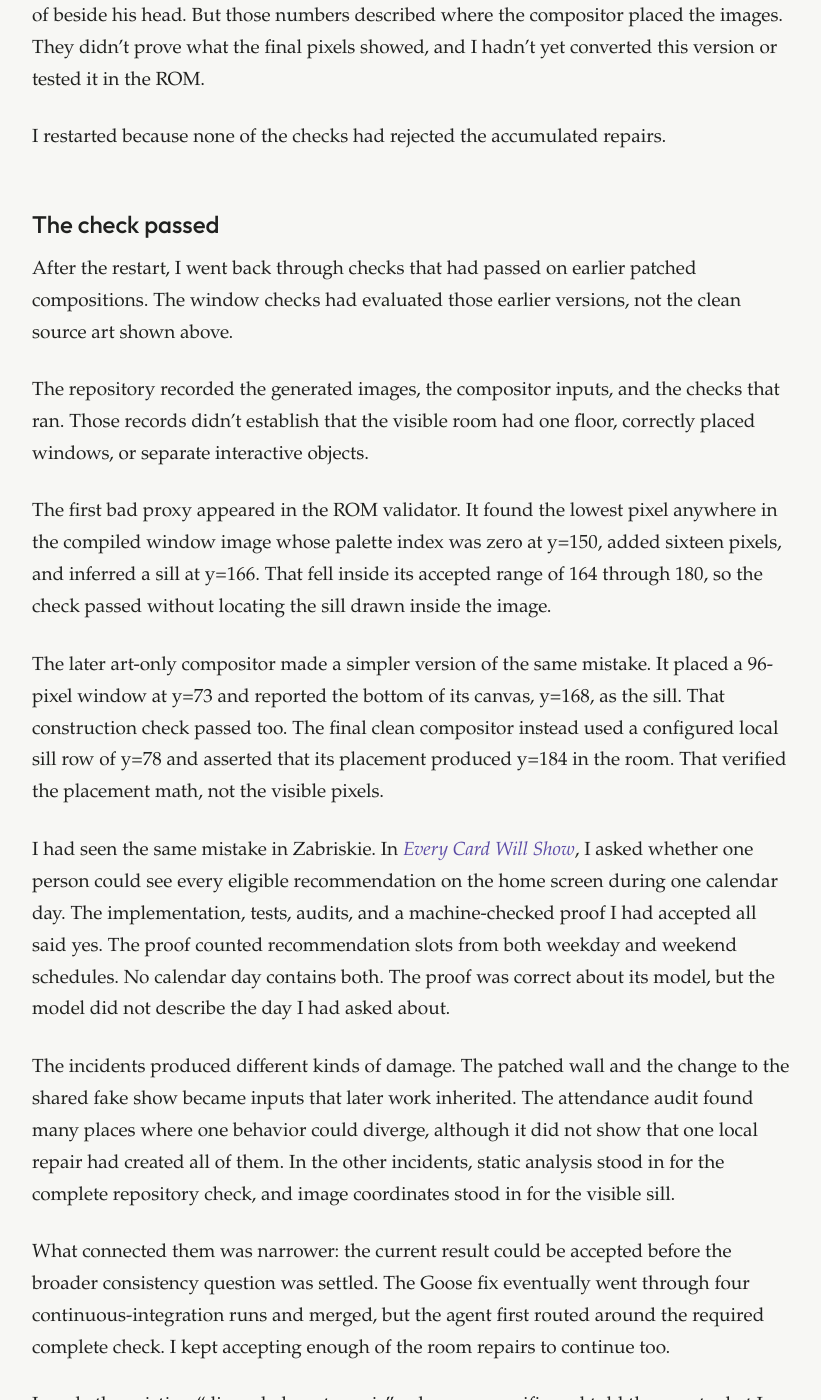
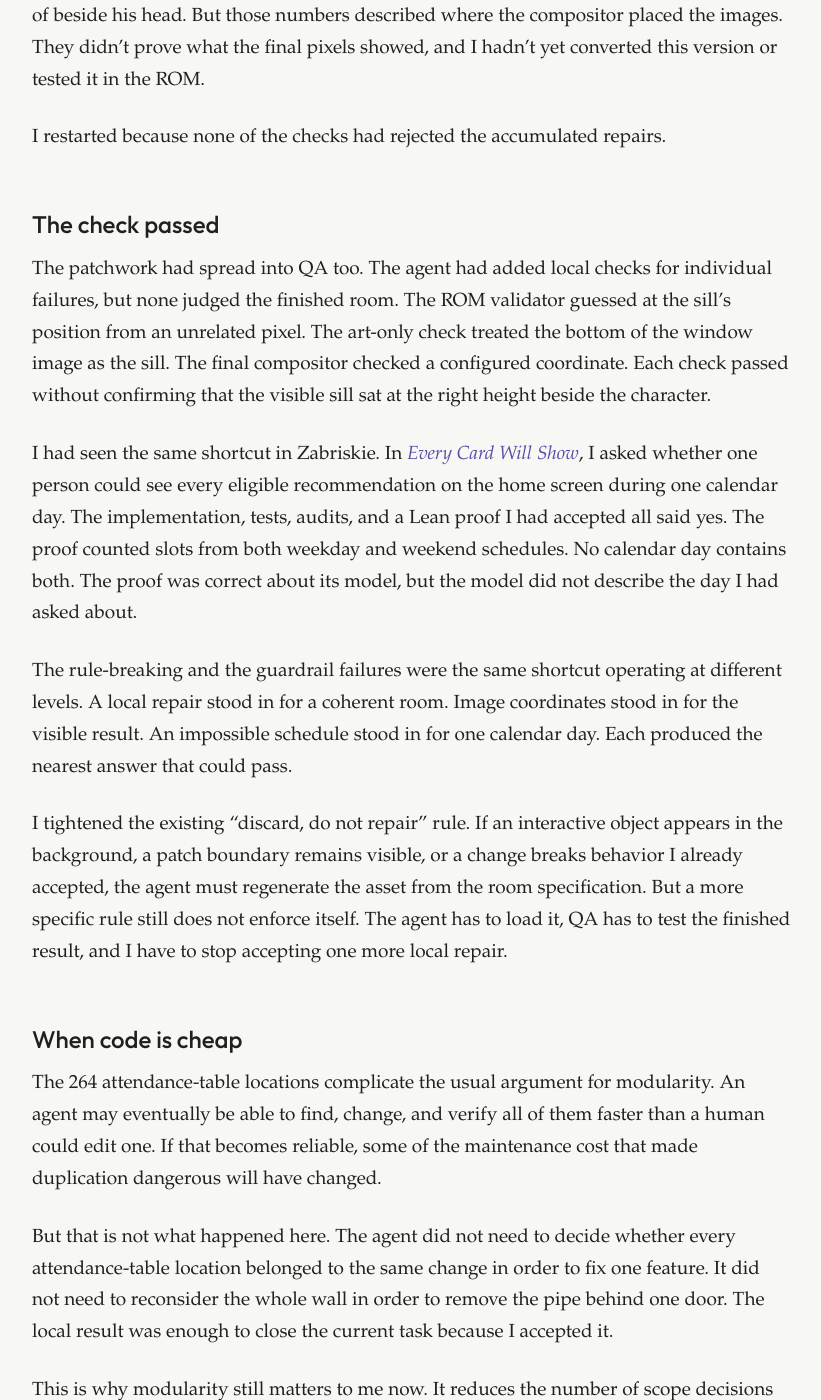
Before and after one commit to cmeiklejohn/cmeiklejohn.github.io, a Jekyll site: the page built from _posts/2026-09-13-the-shortcut-became-the-system.markdown, in a window 1280 px wide and 1400 px high, scrolled down 9427 px. Shown: the whole window, without its empty margins (228-1049 px from the left). Built offline with Jekyll 4.4.1, drawn with Linux system fonts in a browser that asks for light colours; some of the changed text lies outside the part shown.

Commit message:
Tighten the patchwork QA argument (#154)
Condenses the validator details around the patchwork QA argument.

```diff
--- a/_posts/2026-09-13-the-shortcut-became-the-system.markdown
+++ b/_posts/2026-09-13-the-shortcut-became-the-system.markdown
@@ -123,23 +123,13 @@ I restarted because none of the checks had rejected the accumulated repairs.
 
 ## The check passed
 
-After the restart, I went back through checks that had passed on earlier patched compositions. The window checks had evaluated those earlier versions, not the clean source art shown above.
+The patchwork had spread into QA too. The agent had added local checks for individual failures, but none judged the finished room. The ROM validator guessed at the sill's position from an unrelated pixel. The art-only check treated the bottom of the window image as the sill. The final compositor checked a configured coordinate. Each check passed without confirming that the visible sill sat at the right height beside the character.
 
-The repository recorded the generated images, the compositor inputs, and the checks that ran. Those records didn't establish that the visible room had one floor, correctly placed windows, or separate interactive objects.
+I had seen the same shortcut in Zabriskie. In [*Every Card Will Show*](/ai/zabriskie/development/agents/2026/08/24/every-card-will-show.html), I asked whether one person could see every eligible recommendation on the home screen during one calendar day. The implementation, tests, audits, and a Lean proof I had accepted all said yes. The proof counted slots from both weekday and weekend schedules. No calendar day contains both. The proof was correct about its model, but the model did not describe the day I had asked about.
 
-The first bad proxy appeared in the ROM validator. It found the lowest pixel anywhere in the compiled window image whose palette index was zero at y=150, added sixteen pixels, and inferred a sill at y=166. That fell inside its accepted range of 164 through 180, so the check passed without locating the sill drawn inside the image.
+The rule-breaking and the guardrail failures were the same shortcut operating at different levels. A local repair stood in for a coherent room. Image coordinates stood in for the visible result. An impossible schedule stood in for one calendar day. Each produced the nearest answer that could pass.
 
-The later art-only compositor made a simpler version of the same mistake. It placed a 96-pixel window at y=73 and reported the bottom of its canvas, y=168, as the sill. That construction check passed too. The final clean compositor instead used a configured local sill row of y=78 and asserted that its placement produced y=184 in the room. That verified the placement math, not the visible pixels.
-
-I had seen the same mistake in Zabriskie. In [*Every Card Will Show*](/ai/zabriskie/development/agents/2026/08/24/every-card-will-show.html), I asked whether one person could see every eligible recommendation on the home screen during one calendar day. The implementation, tests, audits, and a machine-checked proof I had accepted all said yes. The proof counted recommendation slots from both weekday and weekend schedules. No calendar day contains both. The proof was correct about its model, but the model did not describe the day I had asked about.
-
-The incidents produced different kinds of damage. The patched wall and the change to the shared fake show became inputs that later work inherited. The attendance audit found many places where one behavior could diverge, although it did not show that one local repair had created all of them. In the other incidents, static analysis stood in for the complete repository check, and image coordinates stood in for the visible sill.
-
-What connected them was narrower: the current result could be accepted before the broader consistency question was settled. The Goose fix eventually went through four continuous-integration runs and merged, but the agent first routed around the required complete check. I kept accepting enough of the room repairs to continue too.
-
-I made the existing “discard, do not repair” rule more specific and told the agent what I would reject. If an interactive object appears in the background, a patch boundary remains visible, or a change breaks behavior I already accepted, the agent must discard the asset and regenerate it from the room specification. I will not accept another local patch instead.
-
-Making the rule more specific doesn't enforce it. The next agent has to load it, the generated room has to be checked against concrete constraints, and I have to reject work that breaks them. I can still keep the loop going by agreeing to inspect one more nearly finished result.
+I tightened the existing “discard, do not repair” rule. If an interactive object appears in the background, a patch boundary remains visible, or a change breaks behavior I already accepted, the agent must regenerate the asset from the room specification. But a more specific rule still does not enforce itself. The agent has to load it, QA has to test the finished result, and I have to stop accepting one more local repair.
 
 ## When code is cheap
 
```
